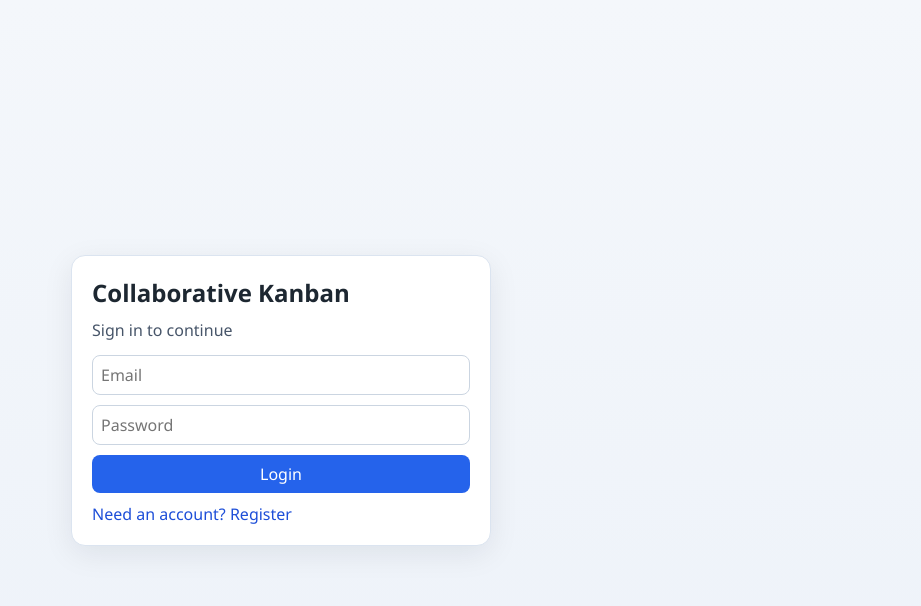
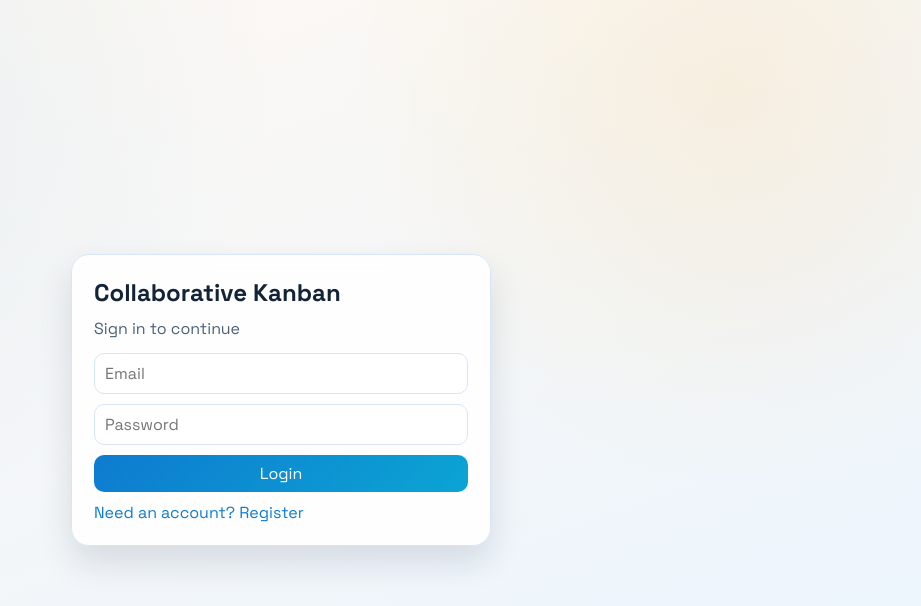
Before and after one commit to AdarshKhare29/Karban-board, a React (Vite) app in the folder client/: page / in a window 1280 px wide. Shown: the top 606 px of the page, without its empty margins (359-1280 px from the left). Built offline with nearby package versions, Linux system fonts and the light colour scheme; no server answers.

Commit message:
style(client): refresh visual theme with richer surfaces and motion

```diff
--- a/client/src/styles.css
+++ b/client/src/styles.css
@@ -1,7 +1,21 @@
+@import url('https://fonts.googleapis.com/css2?family=Space+Grotesk:wght@400;500;600;700&display=swap');
+
 :root {
-  font-family: "Avenir Next", "Segoe UI", sans-serif;
-  color: #1d2731;
-  background: linear-gradient(180deg, #f4f7fb 0%, #edf2f9 100%);
+  --bg-start: #fff9f2;
+  --bg-end: #e9f4ff;
+  --surface: rgba(255, 255, 255, 0.88);
+  --surface-strong: #ffffff;
+  --surface-muted: #f4f9ff;
+  --border: #d7e5f7;
+  --text: #132338;
+  --muted: #4d6078;
+  --accent: #0e7bcf;
+  --accent-strong: #075ea1;
+  --danger-bg: #ffe4e6;
+  --danger-text: #b42318;
+  font-family: "Space Grotesk", "Trebuchet MS", sans-serif;
+  color: var(--text);
+  background: linear-gradient(160deg, var(--bg-start) 0%, var(--bg-end) 100%);
 }
 
 * {
@@ -10,6 +24,10 @@
 
 body {
   margin: 0;
+  color: var(--text);
+  background: radial-gradient(circle at 12% 10%, rgba(14, 123, 207, 0.08), transparent 36%),
+    radial-gradient(circle at 85% 12%, rgba(245, 158, 11, 0.1), transparent 30%),
+    linear-gradient(160deg, var(--bg-start) 0%, var(--bg-end) 100%);
 }
 
 .auth-page {
@@ -21,11 +39,12 @@ body {
 
 .auth-card {
   width: min(420px, 100%);
-  background: #ffffff;
-  border: 1px solid #dbe4f0;
-  border-radius: 14px;
-  padding: 20px;
-  box-shadow: 0 8px 30px rgba(15, 23, 42, 0.08);
+  background: var(--surface);
+  border: 1px solid var(--border);
+  border-radius: 18px;
+  padding: 22px;
+  box-shadow: 0 16px 34px rgba(4, 24, 50, 0.12);
+  backdrop-filter: blur(8px);
   display: grid;
   gap: 10px;
 }
@@ -36,13 +55,13 @@ body {
 
 .auth-card p {
   margin: 0 0 4px;
-  color: #475569;
+  color: var(--muted);
 }
 
 .link-button {
   background: transparent;
   border: 0;
-  color: #1d4ed8;
+  color: var(--accent);
   padding: 0;
   text-align: left;
 }
@@ -54,10 +73,12 @@ body {
 }
 
 .sidebar {
-  background: #0f172a;
-  color: #f8fafc;
+  background: linear-gradient(180deg, #091528 0%, #10243f 100%);
+  color: #f0f8ff;
   padding: 24px;
   overflow-x: hidden;
+  border-right: 1px solid rgba(168, 196, 230, 0.22);
+  box-shadow: inset -1px 0 0 rgba(255, 255, 255, 0.04);
 }
 
 .sidebar h1 {
@@ -67,18 +88,18 @@ body {
 
 .user-info {
   margin: 0;
-  color: #cbd5e1;
+  color: #b7cbe3;
   font-size: 0.9rem;
 }
 
 .logout {
   margin-top: 10px;
-  background: #334155;
+  background: rgba(255, 255, 255, 0.12);
 }
 
 .admin-toggle {
   margin-top: 8px;
-  background: #0b5a9e;
+  background: #1368aa;
 }
 
 .create-board {
@@ -100,19 +121,26 @@ body {
 
 .board-item {
   text-align: left;
-  border: 1px solid #334155;
-  background: #111827;
-  color: #f8fafc;
+  border: 1px solid rgba(185, 211, 236, 0.2);
+  background: rgba(10, 23, 40, 0.62);
+  color: #f8fbff;
   padding: 10px;
-  border-radius: 8px;
+  border-radius: 10px;
   cursor: pointer;
   display: flex;
   justify-content: space-between;
   align-items: center;
+  transition: transform 0.16s ease, border-color 0.16s ease, background 0.16s ease;
+}
+
+.board-item:hover {
+  transform: translateY(-1px);
+  border-color: rgba(162, 215, 255, 0.6);
 }
 
 .board-item.active {
-  background: #1d4ed8;
+  background: linear-gradient(135deg, #1270bf, #0b9ad6);
+  border-color: rgba(190, 234, 255, 0.8);
 }
 
 .role-pill {
@@ -129,7 +157,7 @@ body {
 }
 
 .error {
-  color: #dc2626;
+  color: var(--danger-text);
 }
 
 .board-header {
@@ -142,7 +170,7 @@ body {
 
 .board-role {
   margin: 4px 0 0;
-  color: #475569;
+  color: var(--muted);
 }
 
 .create-column {
@@ -159,10 +187,11 @@ body {
 
 .members {
   margin-top: 14px;
-  background: #f8fafc;
-  border: 1px solid #e2e8f0;
-  border-radius: 12px;
+  background: var(--surface);
+  border: 1px solid var(--border);
+  border-radius: 14px;
   padding: 12px;
+  box-shadow: 0 8px 24px rgba(8, 33, 63, 0.08);
 }
 
 .members h3 {
@@ -171,10 +200,11 @@ body {
 
 .card-create-panel {
   margin-top: 14px;
-  background: #f8fafc;
-  border: 1px solid #e2e8f0;
-  border-radius: 12px;
+  background: var(--surface);
+  border: 1px solid var(--border);
+  border-radius: 14px;
   padding: 12px;
+  box-shadow: 0 8px 24px rgba(8, 33, 63, 0.08);
 }
 
 .card-create-panel h3 {
@@ -195,7 +225,7 @@ body {
 }
 
 .member-pill {
-  background: #e2e8f0;
+  background: #e7eef9;
   border-radius: 999px;
   padding: 4px 10px;
   font-size: 0.85rem;
@@ -205,7 +235,7 @@ body {
 }
 
 .member-pill.online {
-  background: #dcfce7;
+  background: #d8f8e5;
 }
 
 .presence-dot {
@@ -251,8 +281,8 @@ body {
 
 .activity-item {
   background: #fff;
-  border: 1px solid #e2e8f0;
-  border-radius: 8px;
+  border: 1px solid var(--border);
+  border-radius: 10px;
   padding: 8px;
 }
 
@@ -261,15 +291,16 @@ body {
 }
 
 .activity-item small {
-  color: #64748b;
+  color: var(--muted);
 }
 
 .admin-users-panel {
   margin-top: 14px;
-  background: #f8fafc;
-  border: 1px solid #e2e8f0;
-  border-radius: 12px;
+  background: var(--surface);
+  border: 1px solid var(--border);
+  border-radius: 14px;
   padding: 12px;
+  box-shadow: 0 8px 24px rgba(8, 33, 63, 0.08);
 }
 
 .admin-users-table-wrap {
@@ -287,12 +318,12 @@ body {
 .admin-users-table td {
   text-align: left;
   padding: 10px 8px;
-  border-bottom: 1px solid #e2e8f0;
+  border-bottom: 1px solid var(--border);
   font-size: 0.92rem;
 }
 
 .admin-users-table th {
-  color: #475569;
+  color: var(--muted);
   font-weight: 600;
 }
 
@@ -307,9 +338,12 @@ body {
 .column {
   min-width: 300px;
   width: min(340px, 88vw);
-  background: #e2e8f0;
-  border-radius: 12px;
+  background: rgba(232, 242, 255, 0.92);
+  border: 1px solid #cddff6;
+  border-radius: 14px;
   padding: 12px;
+  box-shadow: 0 10px 26px rgba(9, 35, 65, 0.1);
+  animation: column-enter 0.32s ease both;
 }
 
 .column-header {
@@ -337,13 +371,13 @@ body {
 }
 
 .column-rename {
-  background: #334155;
+  background: #2c4f7a;
   padding: 4px 8px;
   font-size: 0.8rem;
 }
 
 .column-rename.cancel {
-  background: #64748b;
+  background: #5f7087;
 }
 
 .cards {
@@ -353,12 +387,20 @@ body {
 }
 
 .card {
-  background: #ffffff;
-  border-radius: 10px;
+  background: var(--surface-strong);
+  border: 1px solid #d7e6f8;
+  border-radius: 12px;
   padding: 10px;
-  box-shadow: 0 2px 8px rgba(15, 23, 42, 0.08);
+  box-shadow: 0 8px 16px rgba(9, 33, 62, 0.1);
   cursor: pointer;
   min-width: 0;
+  transition: transform 0.14s ease, box-shadow 0.14s ease;
+  animation: card-enter 0.24s ease both;
+}
+
+.card:hover {
+  transform: translateY(-1px);
+  box-shadow: 0 12px 20px rgba(8, 29, 54, 0.12);
 }
 
 .card p {
@@ -377,7 +419,7 @@ body {
 }
 
 .touch-move {
-  background: #1e40af;
+  background: #1564ad;
   padding: 6px 10px;
   font-size: 0.82rem;
 }
@@ -389,8 +431,8 @@ body {
 
 .delete {
   margin-top: 8px;
-  background: #fee2e2;
-  color: #991b1b;
+  background: var(--danger-bg);
+  color: var(--danger-text);
   border: 0;
   padding: 6px 10px;
   border-radius: 6px;
@@ -407,7 +449,7 @@ body {
 .modal-overlay {
   position: fixed;
   inset: 0;
-  background: rgba(2, 6, 23, 0.5);
+  background: rgba(8, 20, 36, 0.58);
   display: grid;
   place-items: center;
   padding: 20px;
@@ -418,9 +460,11 @@ body {
   width: min(980px, 100%);
   max-height: 90vh;
   overflow: auto;
-  background: #ffffff;
-  border-radius: 14px;
+  background: var(--surface-strong);
+  border: 1px solid var(--border);
+  border-radius: 16px;
   padding: 16px;
+  box-shadow: 0 20px 42px rgba(4, 22, 44, 0.28);
 }
 
 .modal-header {
@@ -435,7 +479,7 @@ body {
 }
 
 .modal-close {
-  background: #334155;
+  background: #35547c;
 }
 
 .modal-grid {
@@ -457,8 +501,8 @@ body {
 
 .modal-section textarea {
   width: 100%;
-  border-radius: 8px;
-  border: 1px solid #cbd5e1;
+  border-radius: 10px;
+  border: 1px solid var(--border);
   padding: 8px;
   font: inherit;
   resize: vertical;
@@ -466,7 +510,7 @@ body {
 
 .muted {
   margin: 0;
-  color: #64748b;
+  color: var(--muted);
   font-size: 0.9rem;
 }
 
@@ -484,10 +528,10 @@ body {
 }
 
 .comment-item {
-  border: 1px solid #e2e8f0;
-  border-radius: 8px;
+  border: 1px solid var(--border);
+  border-radius: 10px;
   padding: 8px;
-  background: #f8fafc;
+  background: var(--surface-muted);
 }
 
 .comment-item p {
@@ -495,7 +539,7 @@ body {
 }
 
 .comment-item small {
-  color: #64748b;
+  color: var(--muted);
 }
 
 .comment-form {
@@ -512,18 +556,32 @@ select {
 
 input,
 select {
-  padding: 8px;
-  border-radius: 8px;
-  border: 1px solid #cbd5e1;
+  padding: 9px 10px;
+  border-radius: 10px;
+  border: 1px solid var(--border);
+  background: #fff;
+  color: var(--text);
 }
 
 button {
   border: 0;
-  border-radius: 8px;
-  background: #2563eb;
+  border-radius: 10px;
+  background: linear-gradient(135deg, var(--accent), #0ba4d4);
   color: #fff;
   padding: 8px 12px;
   cursor: pointer;
+  transition: transform 0.14s ease, filter 0.14s ease;
+}
+
+button:hover {
+  filter: brightness(1.04);
+  transform: translateY(-1px);
+}
+
+button:disabled {
+  opacity: 0.6;
+  cursor: not-allowed;
+  transform: none;
 }
 
 .skeleton-page {
@@ -548,7 +606,7 @@ button {
 }
 
 .skeleton {
-  background: linear-gradient(90deg, #dbe4f0 25%, #edf2f9 50%, #dbe4f0 75%);
+  background: linear-gradient(90deg, #d6e8fb 25%, #f2f8ff 50%, #d6e8fb 75%);
   background-size: 220% 100%;
   border-radius: 8px;
   animation: skeleton-shimmer 1.2s infinite;
@@ -596,6 +654,28 @@ button {
   }
   100% {
     background-position: -100% 0;
+  }
+}
+
+@keyframes column-enter {
+  from {
+    opacity: 0;
+    transform: translateY(5px);
+  }
+  to {
+    opacity: 1;
+    transform: translateY(0);
+  }
+}
+
+@keyframes card-enter {
+  from {
+    opacity: 0;
+    transform: translateY(4px);
+  }
+  to {
+    opacity: 1;
+    transform: translateY(0);
   }
 }
 
```
